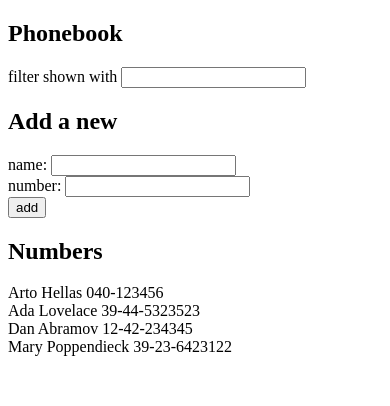
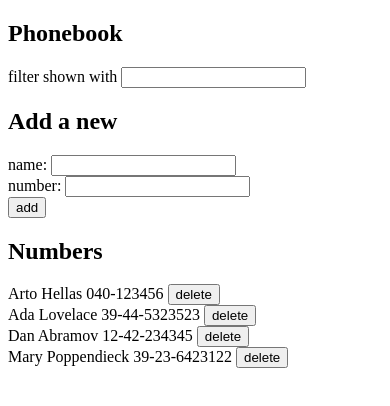
Before and after one commit to Ashvith10/fso-part2, a React (Create React App) app in the folder phonebook/: page / in a window 390 px wide. Shown: the top 406 px of the page. Built offline with nearby package versions, Linux system fonts and the light colour scheme; data requests are answered from the project's data file; the HTML template or start-up script is replaced by a standard one.

Commit message:
chore: Delete entries from phonebook using DELETE

```diff
--- a/phonebook/src/App.js
+++ b/phonebook/src/App.js
@@ -25,6 +25,20 @@ const App = () => {
         }
     }
 
+    const deletePerson = (event) => {
+        event.preventDefault()
+        const id = event.target.parentElement.id
+        if (window.confirm(`Delete ${persons[id].name} ?`)) {
+            personService
+                .deleteOne(persons[id].id)
+                .then(setPersons(prevState =>
+                    prevState.filter(person =>
+                        person.id !== persons[id].id
+                    )
+                ))
+        }
+    }
+
     useEffect(() => {
         personService
             .getAll()
@@ -38,7 +52,7 @@ const App = () => {
             <h2>Add a new</h2>
             <PersonForm newName={newName} handleNameInput={handleNameInput} newNumber={newNumber} handleNumberInput={handleNumberInput} addPerson={addPerson} />
             <h2>Numbers</h2>
-            <Persons persons={persons} searchToken={searchToken} />
+            <Persons persons={persons} searchToken={searchToken} deletePerson={deletePerson} />
         </div>
     )
 }
--- a/phonebook/src/components/Persons.js
+++ b/phonebook/src/components/Persons.js
@@ -1,4 +1,4 @@
-const Persons = ({persons, searchToken}) => {
+const Persons = ({persons, searchToken, deletePerson}) => {
     return (
         <div>
             {
@@ -9,7 +9,11 @@ const Persons = ({persons, searchToken}) => {
                             .includes(searchToken.toLowerCase())
                     })
                     .map((person, id) => {
-                        return <div key={id}>{person.name} {person.number}</div>
+                        return (
+                            <div key={id} id={id}>
+                                {person.name} {person.number} <button onClick={deletePerson}>delete</button>
+                            </div>
+                        )
                     })
             }
         </div>
--- a/phonebook/src/services/person.js
+++ b/phonebook/src/services/person.js
@@ -10,6 +10,10 @@ const create = newObject => {
     return axios.post(baseUrl, newObject)
 }
 
-const personService = {getAll, create}
+const deleteOne = id => {
+    return axios.delete(`${baseUrl}/${id}`)
+}
+
+const personService = {getAll, create, deleteOne}
 
 export default personService
```
